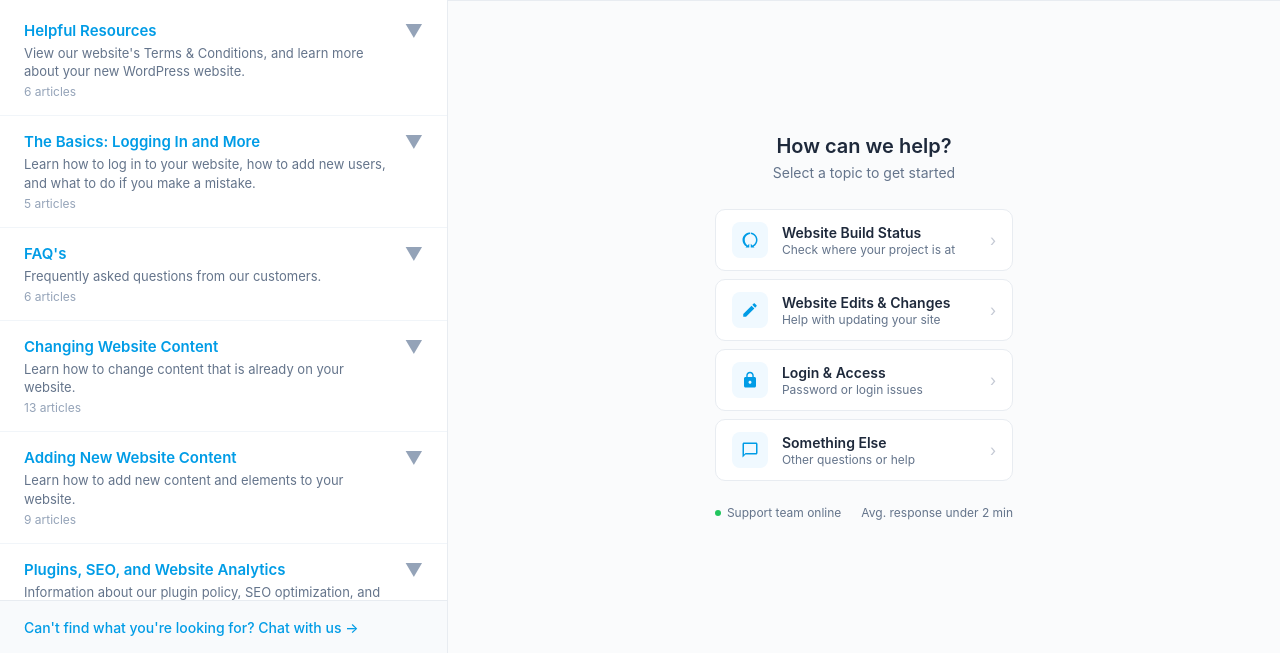
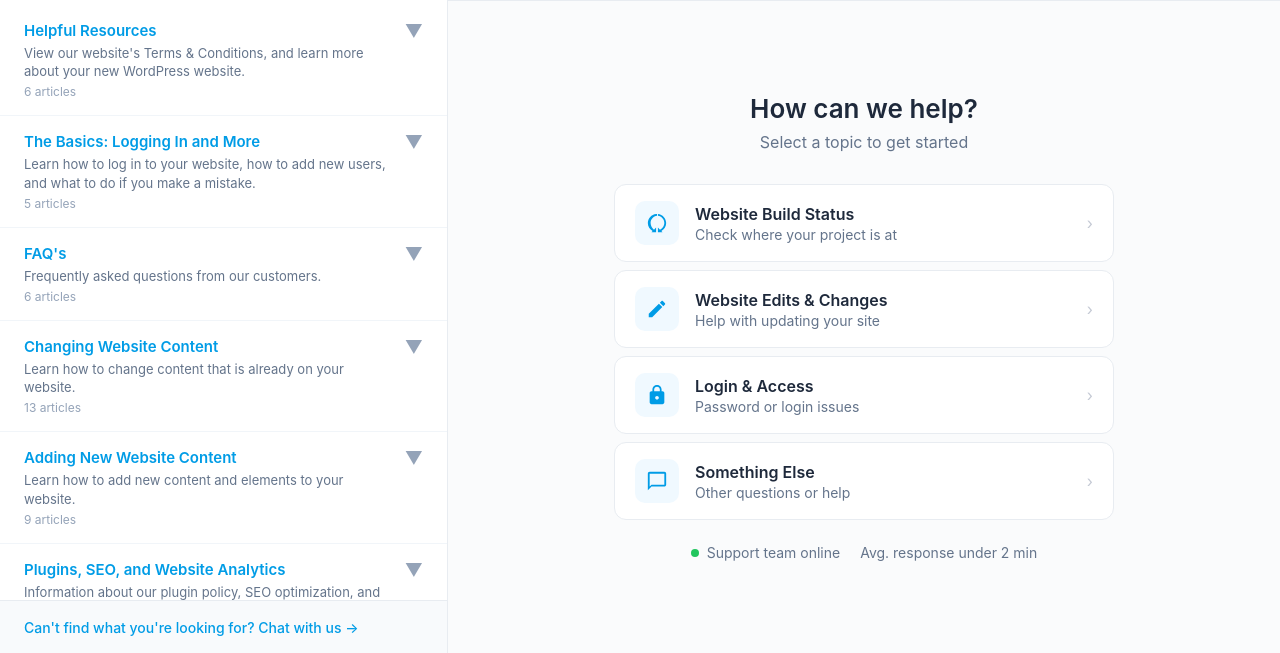
Before and after one commit to timcoe429/docket-support-bot, a website: page public/index.html in a window 1280 px wide. Shown: the part 147-800 px from the top of the page. Drawn offline with Linux system fonts and the light colour scheme.

Commit message:
Update styles.css

```diff
--- a/public/styles.css
+++ b/public/styles.css
@@ -630,20 +630,21 @@ body {
 
 .welcome-content {
     text-align: center;
-    max-width: 420px;
+    max-width: 500px;
+    width: 100%;
 }
 
 .welcome-title {
-    font-size: 20px;
+    font-size: 26px;
     font-weight: 600;
     color: #1e293b;
-    margin-bottom: 6px;
+    margin-bottom: 8px;
 }
 
 .welcome-text {
-    font-size: 14px;
+    font-size: 16px;
     color: #64748b;
-    margin-bottom: 28px;
+    margin-bottom: 32px;
 }
 
 /* Category Buttons */
@@ -657,11 +658,11 @@ body {
 .category-btn {
     display: flex;
     align-items: center;
-    gap: 14px;
-    padding: 12px 16px;
+    gap: 16px;
+    padding: 16px 20px;
     background: #ffffff;
     border: 1px solid #e8ecf1;
-    border-radius: 10px;
+    border-radius: 12px;
     cursor: pointer;
     transition: all 0.2s;
     text-align: left;
@@ -675,10 +676,10 @@ body {
 }
 
 .category-icon {
-    width: 36px;
-    height: 36px;
+    width: 44px;
+    height: 44px;
     background: #f0f9ff;
-    border-radius: 8px;
+    border-radius: 10px;
     display: flex;
     align-items: center;
     justify-content: center;
@@ -687,8 +688,8 @@ body {
 }
 
 .category-icon svg {
-    width: 18px;
-    height: 18px;
+    width: 22px;
+    height: 22px;
     fill: #009ce6;
     transition: fill 0.2s;
 }
@@ -706,15 +707,15 @@ body {
 }
 
 .category-title {
-    font-size: 14px;
+    font-size: 16px;
     font-weight: 600;
     color: #1e293b;
 }
 
 .category-desc {
-    font-size: 12px;
+    font-size: 14px;
     color: #64748b;
-    margin-top: 1px;
+    margin-top: 2px;
 }
 
 .category-arrow {
@@ -737,14 +738,14 @@ body {
 .welcome-stat {
     display: flex;
     align-items: center;
-    gap: 6px;
-    font-size: 12px;
+    gap: 8px;
+    font-size: 14px;
     color: #64748b;
 }
 
 .stat-dot {
-    width: 6px;
-    height: 6px;
+    width: 8px;
+    height: 8px;
     background: #22c55e;
     border-radius: 50%;
 }
```
